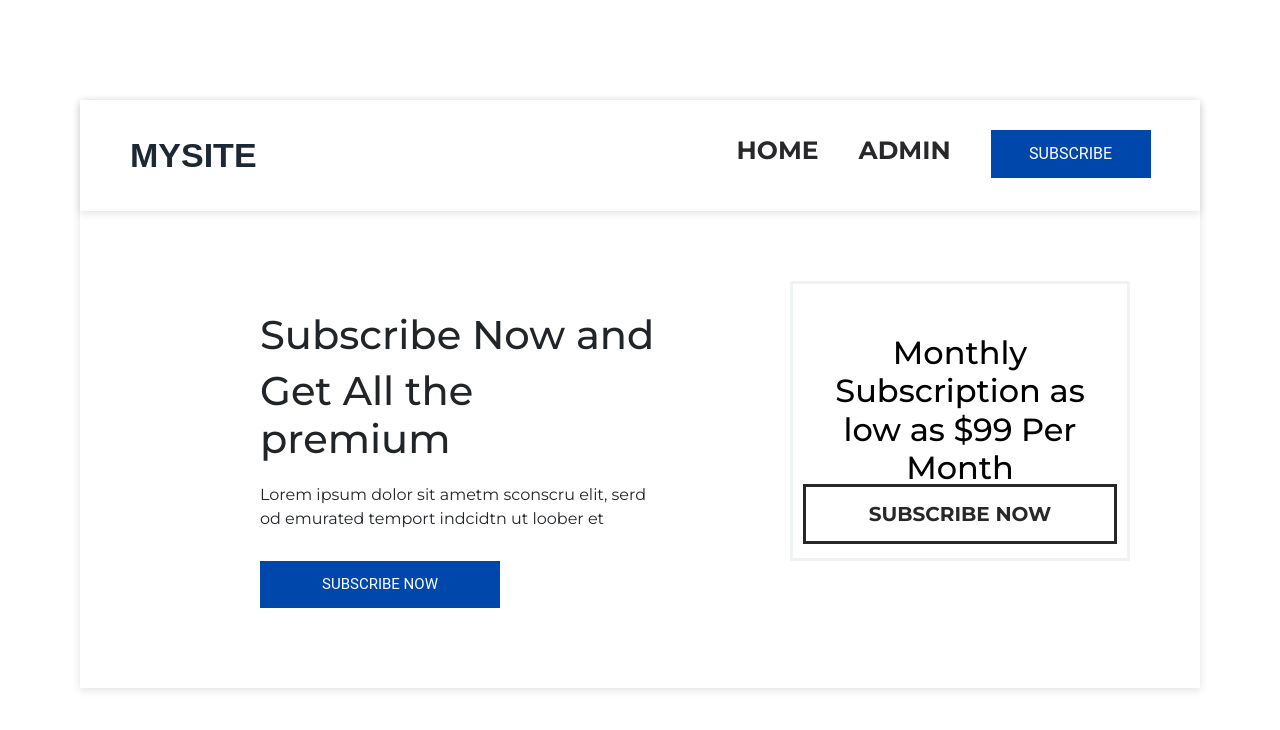
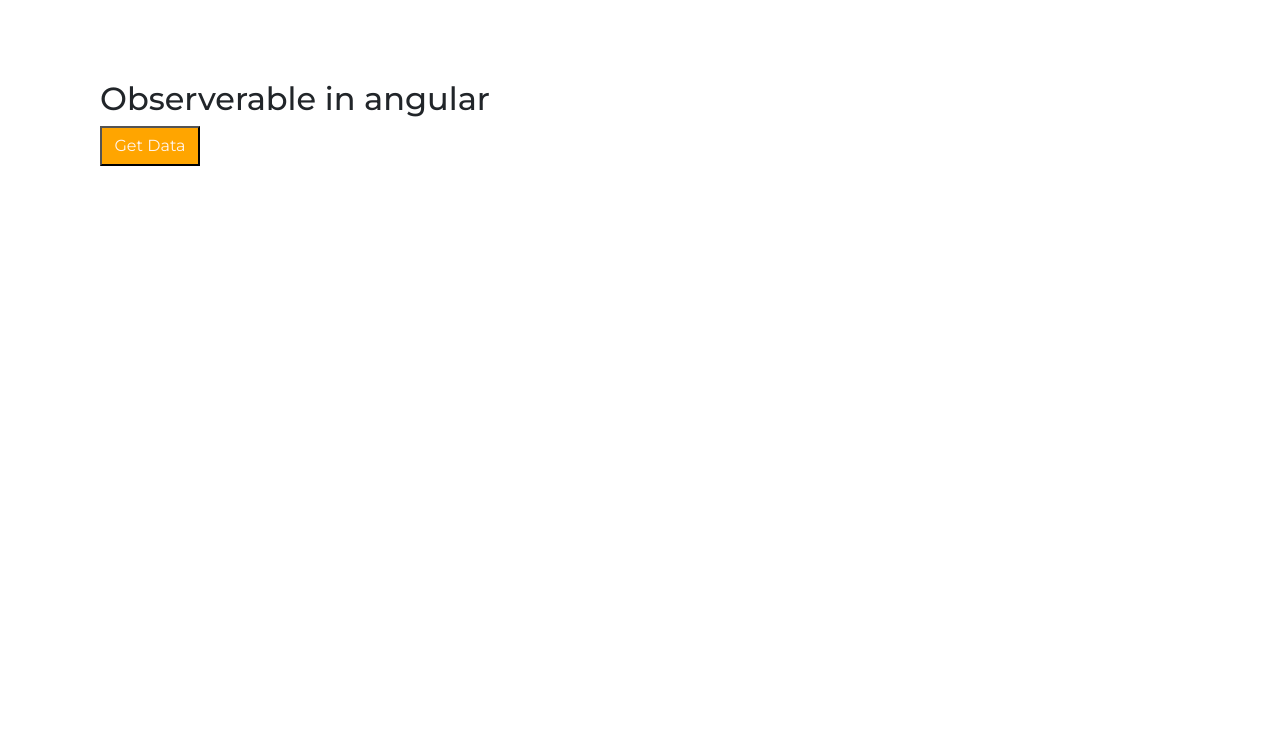
Before and after one commit to VIS-WAS/ekart, an Angular app: page / in a window 1280 px wide. Shown: the top 730 px of the page. Built offline with nearby package versions, Linux system fonts and the light colour scheme.

Commit message:
creating observable and using it

```diff
--- /dev/null
+++ b/src/app/angular-observables/angular-observables.component.css
@@ -0,0 +1,10 @@
+.observe-container {
+  margin: 80px 100px;
+  font-weight: bold;
+}
+button {
+  background-color: orange;
+  color: seashell;
+  width: 100px;
+  height: 40px;
+}
--- /dev/null
+++ b/src/app/angular-observables/angular-observables.component.html
@@ -0,0 +1,8 @@
+<div class="observe-container">
+  <h2>Observerable in angular</h2>
+  <div class="data-list" *ngFor="let x of data">
+    {{ x }}
+  </div>
+
+  <button (click)="GetAsyncData()">Get Data</button>
+</div>
--- /dev/null
+++ b/src/app/angular-observables/angular-observables.component.ts
@@ -0,0 +1,38 @@
+import { Component } from '@angular/core';
+import { Observable } from 'rxjs';
+
+@Component({
+  selector: 'angular-observables',
+  templateUrl: './angular-observables.component.html',
+  styleUrls: ['./angular-observables.component.css'],
+})
+export class AngularObservablesComponent {
+  data: any[] = [];
+
+  //----observable
+  myObservable = new Observable((observer) => {
+    // observer.next([1, 2, 3, 4, 5, 6]);
+    observer.next(9);
+    setTimeout(() => {
+      observer.next(76);
+    }, 1000); // just to demonstrate flow of data
+    observer.next(23);
+    setTimeout(() => {
+      observer.next(88);
+    }, 2000);
+    observer.next(56);
+    setTimeout(() => {
+      observer.next(46);
+    }, 3000);
+    observer.next(13);
+  });
+
+  GetAsyncData() {
+    //observer
+    //next, error, complete
+    this.myObservable.subscribe((val: any) => {
+      // this.data = val
+      this.data.push(val);
+    });
+  }
+}
--- a/src/app/app.component.html
+++ b/src/app/app.component.html
@@ -6,4 +6,6 @@
 
 <!-- <view-encapsulation></view-encapsulation> -->
 
-<angular-services></angular-services>
+<!-- <angular-services></angular-services> -->
+
+<angular-observables></angular-observables>
--- a/src/app/app.module.ts
+++ b/src/app/app.module.ts
@@ -40,6 +40,7 @@ import { UserListComponent } from './angular-services/header/admin/user-list/use
 import { LoggerService } from './Services/logger.service';
 import { SubscribeService } from './Services/subscribe.service';
 import { UserService } from './Services/user.service';
+import { AngularObservablesComponent } from './angular-observables/angular-observables.component';
 // import { NgModel } from '@angular/forms';
 
 export const USER_TOKEN = new InjectionToken<UserService>('USER_SERVICE');
@@ -79,6 +80,7 @@ export const USER_TOKEN = new InjectionToken<UserService>('USER_SERVICE');
     AdminComponent,
     UserDetailsComponent,
     UserListComponent,
+    AngularObservablesComponent,
   ],
   imports: [BrowserModule, AppRoutingModule, FormsModule],
   providers: [
```
